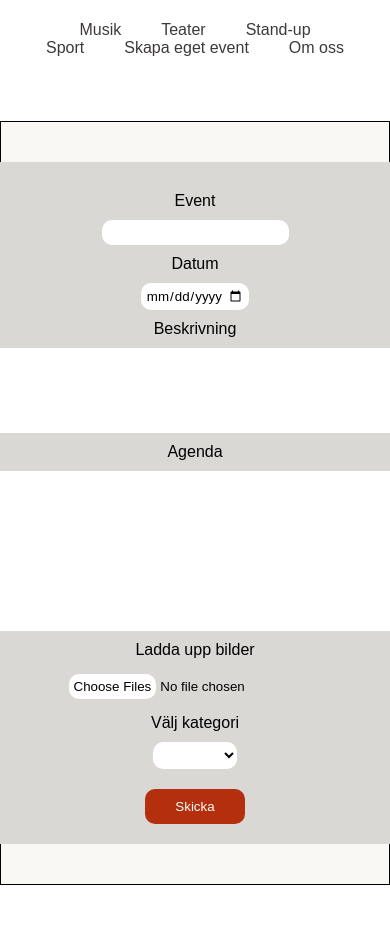
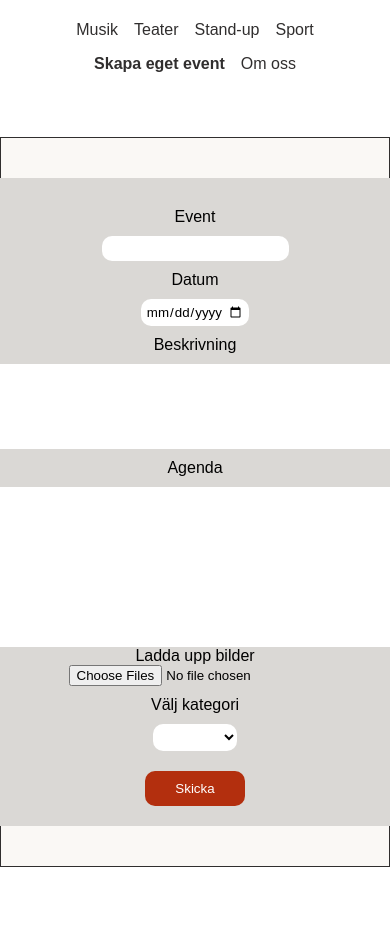
Before and after one commit to lottiger/webshop, a plain HTML site: page form.html in a window 390 px wide. Shown: the part 104-1029 px from the top of the page. Drawn offline with Linux system fonts and the light colour scheme.

Commit message:
added global

```diff
--- a/event.scss
+++ b/event.scss
@@ -1,51 +1,5 @@
 
 @import 'variables';
-
-*{
-    box-sizing: border-box;
-    margin: 0;
-    padding: 0;
-    font-family:Arial, Helvetica, sans-serif;
-}
-a{
-  text-decoration: none;
-  color: $primary-color;
-
-}
-
-.header{
-// color: $primary-color;
-
-
-
-&-title{
-    display: flex;
-    justify-content: center;
-    padding: 32px;
-
-}
-
-&-nav-list{
-    display: flex;
-    justify-content: center;
-    flex-wrap: wrap;
-    list-style: none;
-    padding: 24px;
-    margin-bottom:20px ;
-}
-
- &-nav-list-item{
-    text-decoration: none;
-    color: $primary-color;
-    margin: 20px;
-}
-
-&-nav-list-item:hover{
-    font-weight: bold;
-    transition: 0,4;
-}
-}
-
 
 
 .container{
@@ -53,13 +7,12 @@ a{
    justify-content: center;
    text-align:justify;
    margin-top: 75px;
-   border: 1px solid black;
-   background-color: rgb(250, 248, 245);
+   border: 1px solid $font-color;
+   background-color: $background-color2;
+}
 
-}
 .event{
     padding:16px;
-
 
     &-title{
         font-size: 3rem;
@@ -69,23 +22,22 @@ a{
         border-radius: 100px;
         padding: 16px;
         border: none;
-        background-color: rgb(179, 47, 14);
-        color: white;
+        background-color: $primary-color;
+        color: $background-color3;
         }
     &-button:hover{
         cursor: pointer;
         filter: contrast(2);
-
         }
 }
 
 .detail-img {
-
     display: grid;
     grid-template-columns:repeat(3, 150px);
     padding: 16px;
     gap: 10px;
     position: relative;
+
     &-img1,
     &-img2,
     &-img3,
@@ -108,13 +60,11 @@ a{
         transition: 0.3;
     }
 }
-
 .catagori-tag{
     text-transform:uppercase;
     position: relative;
     padding-left: 8px;
     margin-left: 4px;
-
 }
 .catagori-tag::before{
     content: "";
@@ -124,7 +74,6 @@ a{
     bottom: 0;
     left: 0;
 }
-
 .catagori-tag[data-category="music"]::before {
     background-color: #f3ad2b;
 }
--- a/form.html
+++ b/form.html
@@ -7,56 +7,71 @@
     <link rel="icon" type="image/x-icon" href="./images/icon-ticket.png">
     <meta name="keywords" content="event, musik, sport, teater, underhållning, kultur, humor">
     <meta name="description" content="Här kan du hitta de bästa biljetterna till dom hetaste evenemangen just nu">
+    <link rel="stylesheet" href="global.css">
     <link rel="stylesheet" href="form.css">
 </head>
 <body>
     <header class="header">
-        <h1 class="header-title">
-            <a href="index.html">Tickets</a>
-
-        </h1>
+        <a href="index.html">
+            <h1 class="header-title">
+                Tickets
+            </h1>
+        </a>
         <nav class="header-navigator">
             <ul class="header-nav-list">
-                <li><a class="header-nav-list-item" href="#sektion2">Musik</a></li>
+                <li><a class="header-nav-list-item" href="event.html">Musik</a></li>
                 <li><a class="header-nav-list-item" href="#sektion2">Teater</a></li>
                 <li><a class="header-nav-list-item" href="#sektion1">Stand-up</a></li>
                 <li><a class="header-nav-list-item" href="#sektion1">Sport</a></li>
-                <li><a class="header-nav-list-item" href="form.html">Skapa eget event</a></li>
+                <li><a class="header-nav-list-item" id="current-page"  href="form.html">Skapa eget event</a></li>
                 <li><a class="header-nav-list-item" href="om.html">Om oss</a></li>
             </ul>
         </nav>
     </header>
 
-  <div class="container">
-
+  <div class="event">
     <form class="event-form">
-        <label class="event-form-label" for="Name">
+        <label class="event-label" for="Name">
             Event
         </label>
-        <input class="event-form-input" type="text" maxlength="255">
+        <input class="event-input" type="text" maxlength="255">
+        <label class="event-label" for="date">
+            Datum
+        </label>
+        <input class="event-input" type="date" min="2023-11-01" max="2024-12-31">
+        <label class="event-label" for="description">
+            Beskrivning
+        </label>
+        <textarea class="event-input" name="description" cols="50" rows="5" maxlength="500" required="true"></textarea>
+        <label class="event-label" for="agenda">
+            Agenda
+        </label>
+        <textarea class="event-input" name="agenda" cols="50" rows="10" maxlength="700" required="true"></textarea>
+        <label class="event-form-label" for="upload">
+            Ladda upp bilder
+        </label>
+        <input class="event-form-input" type="file" id="upload" multiple max="4">
+        <label class="event-label" for="category">
+            Välj kategori
+        </label>
+        <select class="event-input">
+        <option value="1">
 
-        <label class="event-form-label" for="date">Datum</label>
-        <input class="event-form-input" type="date" min="2023-11-01" max="2024-12-31">
-
-        <label class="event-form-label" for="description">Beskrivning</label>
-        <textarea class="event-form-input" name="description" cols="50" rows="5" maxlength="500" required="true"></textarea>
-
-        <label class="event-form-label" for="agenda">Agenda</label>
-        <textarea class="event-form-input" name="agenda" cols="50" rows="10" maxlength="700" required="true"></textarea>
-
-        <label class="event-form-label" for="upload"> Ladda upp bilder</label>
-        <input class="event-form-input" type="file" id="upload" multiple max="4">
-        <label class="event-form-label" for="category">Välj kategori</label>
-
-        <select class="event-form-input">
-        <option value="1"></option>
-        <option value="2">Musik</option>
-        <option value="3">Teater</option>
-        <option value="4">Stand up</option>
-        <option value="5">Sport</option>
-
+        </option>
+        <option value="2">
+            Musik
+        </option>
+        <option value="3">
+            Teater
+        </option>
+        <option value="4">
+            Stand up
+        </option>
+        <option value="5">
+            Sport
+        </option>
         </select>
-        <input class="event-form-input event-form-submit"  type="submit" value="Skicka">
+        <input class="event-input event-submit"  type="submit" value="Skicka">
     </form>
   </div>
 </body>
--- a/form.scss
+++ b/form.scss
@@ -1,59 +1,14 @@
 @import 'variables';
 
-*{
-    box-sizing: border-box;
-    margin: 0;
-    padding: 0;
-    font-family:Arial, Helvetica, sans-serif;
-}
-a{
-  text-decoration: none;
-  color: $primary-color;
-
-}
-
-.header{
-// color: $primary-color;
-
-
-
-&-title{
-    display: flex;
-    justify-content: center;
-    padding: 32px;
-
-}
-
-&-nav-list{
-    display: flex;
-    justify-content: center;
-    flex-wrap: wrap;
-    list-style: none;
-    padding: 24px;
-    margin-bottom:20px ;
-}
-
- &-nav-list-item{
-    text-decoration: none;
-    color: $primary-color;
-    margin: 20px;
-}
-
-&-nav-list-item:hover{
-    font-weight: bold;
-    transition: 0,4;
-}
-}
-.container{
+.event{
    display: flex;
    justify-content: center;
    margin-top: 40px;
    margin-bottom: 40px;
-   border: 1px solid black;
-   background-color: rgb(250, 248, 245);
-}
-    .event-form{
+   border: 1px solid $font-color;
+   background-color: $background-color2;
 
+    &-form{
         display: flex;
         flex-direction: column;
         align-items: center;
@@ -61,8 +16,8 @@ a{
         padding: 20px;
         margin-top: 40px;
         margin-bottom: 40px;
-
-        background-color: rgb(218, 216, 213);
+        background-color: $background-color1;
+        }
 
         &-label{
            padding-bottom: 10px;
@@ -72,7 +27,7 @@ a{
             border: none;
             padding: 5px;
             border-radius: 10px;
-            background-color: white;
+            background-color:$background-color3;
         }
         &-input[type="file"]{
             background-color: transparent;
@@ -81,19 +36,23 @@ a{
             border: none;
             padding: 5px;
             border-radius: 10px;
-            background-color: white;
+            background-color: $background-color3;
             cursor: pointer;
         }
         &-submit{
             margin-top: 20px;
-            background-color: rgb(179, 47, 14);
-            color: white;
+            background-color:$primary-color;
+            color: $background-color3;
             padding: 10px 30px 10px 30px;
         }
         &-submit:hover{
             cursor: pointer;
             filter: contrast(2);
         }
+}
 
-
+@media screen and (max-width:800px) {
+    .event-form{
+        width: 400px;
+    }
 }
--- /dev/null
+++ b/global.scss
@@ -0,0 +1,51 @@
+
+@import 'variables';
+
+*{
+    box-sizing: border-box;
+    margin: 0;
+    padding: 0;
+    font-family:Arial, Helvetica, sans-serif;
+}
+a{
+  text-decoration: none;
+  color: $font-color;
+
+}
+
+.header{
+
+   background-color:$background-color3;
+
+        &-title{
+            display: flex;
+            justify-content: center;
+            padding: 32px;
+            }
+
+
+        &-nav-list{
+            display: flex;
+            justify-content: center;
+            flex-wrap: wrap;
+            list-style: none;
+            padding: 24px;
+            margin-bottom:20px ;
+            gap: 16px;
+            }
+
+        &-nav-list-item{
+            text-decoration: none;
+
+        &#current-page {
+            font-weight: bold;
+            cursor: none;
+            pointer-events: none;
+            }
+
+        &:hover{
+            font-weight: bold;
+            transition: 0,4;
+            }
+        }
+}
--- a/om.scss
+++ b/om.scss
@@ -1,51 +1,13 @@
 @import 'variables';
 
-*{
-    box-sizing: border-box;
-    margin: 0;
-    padding: 0;
-    font-family:Arial, Helvetica, sans-serif;
-}
-a{
-    text-decoration: none;
-    color: $primary-color;
-  }
-
-.header{
-    color: $primary-color;
-
-
-    &-title{
-        display: flex;
-        justify-content: center;
-        padding: 32px;
-    }
-
-    &-nav-list{
-        display: flex;
-        justify-content: center;
-        flex-wrap: wrap;
-        list-style: none;
-        padding: 24px;
-        margin-bottom:20px ;
-    }
-
-     &-nav-list-item{
-        text-decoration: none;
-        color: $primary-color;
-        margin: 20px;
-    }
-
-    &-nav-list-item:hover{
-        font-weight: bold;
-        transition: 0,4;
-    }
+h2{
+    font-size: 1.2rem;
+    padding-bottom: 10px;
 }
 .container{
     margin-top: 40px;
     margin-bottom: 40px;
-    border-top: 1px solid black;
-
+    border-top: 1px solid $font-color;
 }
 .content{
     display:grid;
@@ -53,61 +15,29 @@ a{
     grid-template-rows: repeat(2, 300px);
     column-gap: 30px;
     margin-top: 75px;
-    // position: relative;
     justify-content: center;
-
 }
-
-.info{
-
-}
-.vd{
-
-}
-.team-img{
+.team{
+    &-img{
         height: 100%;
         width: 100%;
         object-fit: cover;
         padding-top: 10px;
     }
-
-
-.vd-img{
+}
+.vd{
+    &-img{
         height: 100%;
         width: 100%;
         object-fit: cover;
         padding-bottom: 10px;
     }
-.links{
+
+    &-links{
         margin-right: 10px;
-
-
-
         border-radius: 50%;
         padding: 5px;
-    background-color:rgb(250, 248, 245);
-}
-h2, h3,h4{
-    font-size: 1.2rem;
-    padding-bottom: 10px;
-}
-@media screen and (max-width:960px){
-    .content{
-
-    display: flex;
-    justify-content: center;
-    flex-wrap: wrap;
-
-    }
-    .vd-img{
-        height: 300px;
-        width:300px;
-        padding-top: 10px;
-    }
-    .team-img{
-       height: 320px;
-       width: 100%;
-
+        background-color:$background-color2;
     }
 }
 
@@ -115,7 +45,8 @@ h2, h3,h4{
     display: flex;
     justify-content: center;
     border-top: 1px solid black;
-    background-color: rgb(250, 248, 245);
+    background-color:$background-color2;
+
     &-contact-form{
         display: flex;
         flex-direction: column;
@@ -123,7 +54,7 @@ h2, h3,h4{
         width: 500px;
         padding: 20px;
 
-        background-color:  rgb(218, 216, 213);
+        background-color:$background-color1;
         margin-top: 40px;
         margin-bottom: 40px;
     }
@@ -135,12 +66,12 @@ h2, h3,h4{
         border: none;
         padding: 5px;
         border-radius: 10px;
-        background-color: white;
+        background-color: $background-color3;
     }
     &-submit{
         margin-top: 20px;
         background-color: rgb(179, 47, 14);
-        color: white;
+        color: $background-color3;
         padding: 10px 30px 10px 30px;
         border: none;
 
@@ -150,6 +81,21 @@ h2, h3,h4{
         cursor: pointer;
         filter: contrast(2);
     }
+}
 
-
+@media screen and (max-width:960px){
+    .content{
+    display: flex;
+    justify-content: center;
+    flex-wrap: wrap;
     }
+    .vd-img{
+        height: 300px;
+        width:300px;
+        padding-top: 10px;
+    }
+    .team-img{
+       height: 320px;
+       width: 100%;
+    }
+}
--- a/styles.scss
+++ b/styles.scss
@@ -1,29 +1,14 @@
 
 @import 'variables';
 
-*{
-    box-sizing: border-box;
-    margin: 0;
-    padding: 0;
-    font-family:Arial, Helvetica, sans-serif;
-}
-a{
-  text-decoration: none;
-  color: $primary-color;
-
-}
-
 .header{
-// color: $primary-color;
-
-
 
     &-title{
       display: flex;
       justify-content: center;
       padding: 32px;
+    }
 
-}
 
     &-nav-list{
       display: flex;
@@ -36,7 +21,6 @@ a{
 
     &-nav-list-item{
       text-decoration: none;
-    color: $primary-color;
       margin: 20px;
     }
 
@@ -46,14 +30,8 @@ a{
     }
 }
 
-
-
 .head-event {
     position: relative;
-
-    &-a{
-      color: #e6e0e0;
-    }
 
     &-header{
       font-size: 3rem;
@@ -83,7 +61,7 @@ a{
       width: 100%;
       height: 400px;
       background: rgba(0, 0, 0, 0.5);
-      color: #fff;
+      color: $background-color3;
       display: flex;
       flex-direction: column;
       justify-content: center;
@@ -126,7 +104,6 @@ a{
     display: flex;
     flex-wrap: wrap;
     justify-content: space-evenly;
-
     }
 
 .event{
```
Also changed, not shown: _variables.scss (+5 -2 lines), event.html (+36 -14 lines), index.html (+6 -4 lines), om.html (+51 -29 lines), event.css, form.css, global.css (added), om.css, styles.css, 5 other files. Lines whose indentation alone changed are shown as unchanged.
